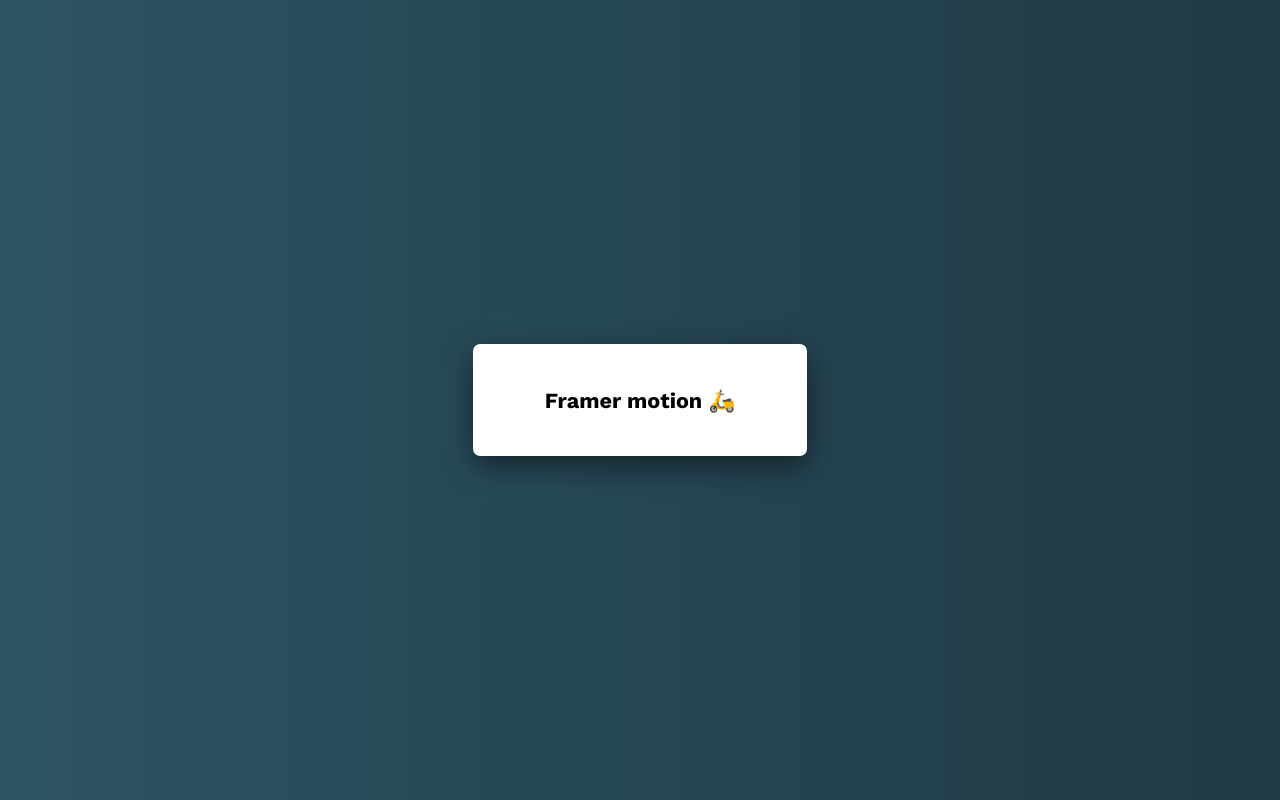
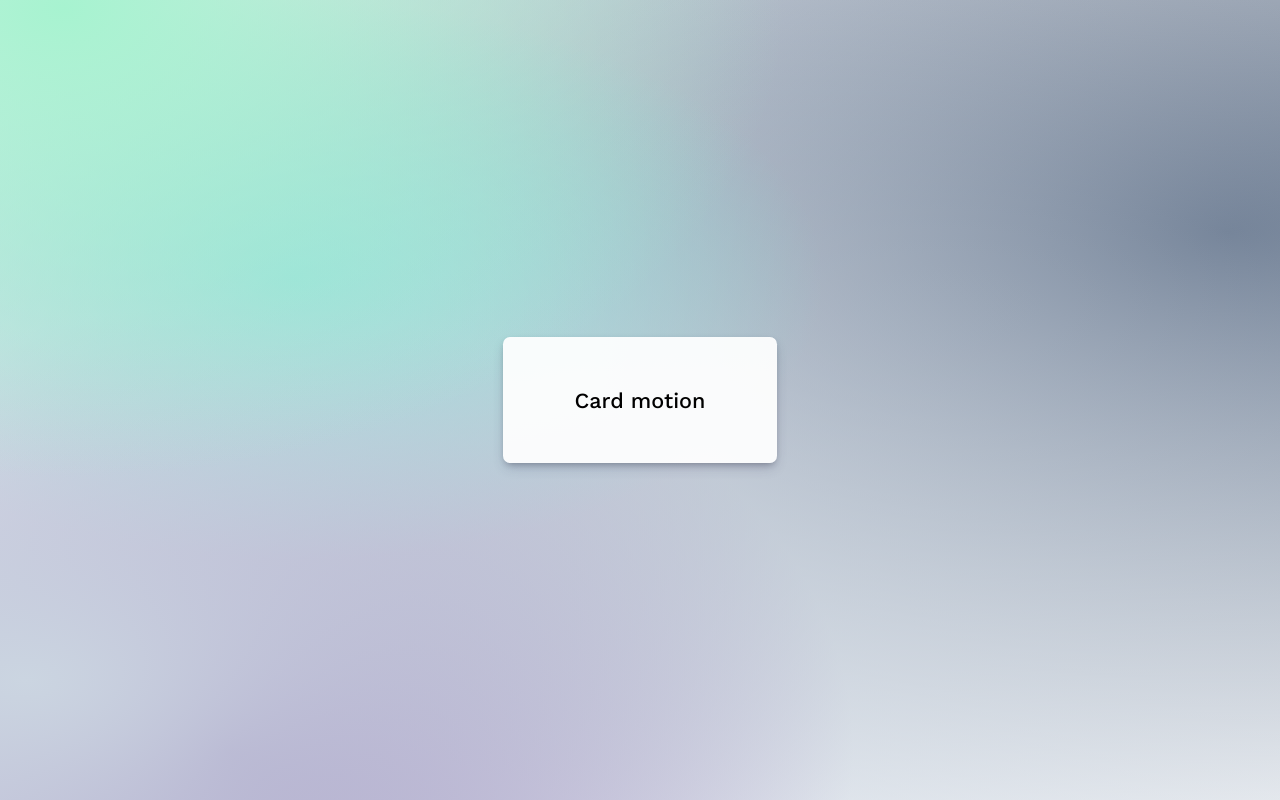
Before and after one commit to luigilupini/framer-react-carousel, a React (Vite) app: page / in a window 1280 px wide. Built offline with nearby package versions, Linux system fonts and the light colour scheme.

Commit message:
- Styling and refactoring changes

```diff
--- a/src/App.css
+++ b/src/App.css
@@ -1,22 +1,18 @@
-.card-wrapper {
+.wrapper {
   min-height: 100vh;
   display: flex;
   justify-content: center;
   align-items: center;
+  cursor: pointer;
+
+  background-image: radial-gradient(
+      at 5% 1%,
+      rgb(167, 243, 208) 0,
+      transparent 42%
+    ),
+    radial-gradient(at 2% 85%, rgb(203, 213, 225) 0, transparent 100%),
+    radial-gradient(at 23% 35%, rgb(94, 234, 212) 0, transparent 38%),
+    radial-gradient(at 96% 29%, rgb(100, 116, 139) 0, transparent 80%),
+    radial-gradient(at 57% 10%, rgb(241, 245, 249) 0, transparent 38%),
+    radial-gradient(at 18% 94%, rgb(88, 28, 135) 0, transparent 42%);
 }
-
-.card {
-  background: white;
-  padding: 3rem 5rem;
-  border-radius: 0.5rem;
-  box-shadow: 0px 10px 30px rgba(0, 0, 0, 0.5);
-}
-
-p {
-  padding-top: 1rem;
-  line-height: 150%;
-}
-
-.expand {
-  width: 40rem;
-}
--- a/src/App.jsx
+++ b/src/App.jsx
@@ -1,73 +1,12 @@
-import { useState } from "react";
+import Card from "./components/Card";
 import "./App.css";
 
-// # Motion components
-// There's a `motion` component for every html/svg element, like `motion.div`
-// `circle` etc... These work exactly like their static counterparts, but they
-// offer you `props` that allow you to pass:
-// - Animate via a simple prop.
-// - Add drag, pan, hover and tap gestures.
-// - Respond to gestures with animations.
-// - Deeply animate throughout React component trees via `variants`.
-// https://www.framer.com/docs/component/
-
-// # Enter animations (initial prop)
-// When a motion component is first created, it'll automatically animate to the
-// values in `animate` if they're different from those defined in your style or
-// within the `initial` prop. You can set the `initial` prop to false to disable
-// enter animations. For a list of the available props, see the following:
-// https://www.framer.com/docs/component/#props
-
-import { motion } from "framer-motion";
-// # The layout prop and LayoutGroup
-// Group `motion` components that should perform **layout** animations together.
-// By default, `motion` components with a `layout` prop will attempt to detect
-// and animate layout changes every time they commit a React render.
-// But what happens when you have the case that components in different trees
-// affect each other's layout. See: https://www.framer.com/docs/layout-group/
-
-// ! Warning: resolving scaling issues:
-// Below, the visible problem with `layout` is that by default it animates the
-// position and size of the elements. So for example we want the card's content
-// <div> to animate position, but not the scaling of size. We apply the layout
-// to all elements to `position`. Now that is the allow property animated.
-
-// # Transition
-// A `transition` prop defines how values animate from one state to another. It
-// defines the type of animation used when animating between two values. Below
-// we want to target the `layout` prop with a duration and type of spring.
-// https://www.framer.com/docs/transition/
-
 function App() {
-  const [isOpen, setIsOpen] = useState(false);
   return (
-    <div className="card-wrapper">
-      <motion.div
-        layout
-        className="card"
-        transition={{ layout: { duration: 1, type: "spring" } }}
-        onClick={() => setIsOpen(!isOpen)}
-      >
-        <motion.h2 layout="position">Framer motion 🛵</motion.h2>
-        {isOpen && (
-          <motion.div
-            initial={{ opacity: 0 }}
-            animate={{ opacity: 1, scale: 0.95 }}
-            transition={{ duration: 1.1 }}
-            className="expand"
-          >
-            <p>
-              Lorem ipsum dolor sit amet, consectetur adipisicing elit.
-              Reiciendis consequatur sint obcaecati veritatis labore saepe eius
-              culpa illo consectetur qui?
-            </p>
-            <p>
-              Lorem ipsum dolor sit amet, consectetur adipisicing elit.
-              Reiciendis sint?
-            </p>
-          </motion.div>
-        )}
-      </motion.div>
+    <div className="wrapper">
+      <div className="box">
+        <Card />
+      </div>
     </div>
   );
 }
--- /dev/null
+++ b/src/components/Card.css
@@ -0,0 +1,16 @@
+.card {
+  background: rgba(255, 255, 255, 0.93);
+  padding: 3rem 5rem;
+  border-radius: 0.5rem;
+  box-shadow: rgba(50, 50, 93, 0.25) 0px 6px 12px -2px,
+    rgba(0, 0, 0, 0.3) 0px 3px 7px -3px;
+}
+
+p {
+  padding-top: 1rem;
+  line-height: 150%;
+}
+
+.expand {
+  width: 40rem;
+}
--- /dev/null
+++ b/src/components/Card.jsx
@@ -0,0 +1,73 @@
+import { useState } from "react";
+import { motion } from "framer-motion";
+import "./Card.css";
+
+// # Motion components
+// There's a `motion` component for every html/svg element, like `motion.div`
+// `circle` etc... These work exactly like their static counterparts, but they
+// offer you `props` that allow you to pass:
+// - Animate via a simple prop.
+// - Add drag, pan, hover and tap gestures.
+// - Respond to gestures with animations.
+// - Deeply animate throughout React component trees via `variants`.
+// https://www.framer.com/docs/component/
+
+// # Enter animations (initial prop)
+// When a motion component is first created, it'll automatically animate to the
+// values in `animate` if they're different from those defined in your style or
+// within the `initial` prop. You can set the `initial` prop to false to disable
+// enter animations. For a list of the available props, see the following:
+// https://www.framer.com/docs/component/#props
+
+// # The layout prop and LayoutGroup
+// Group `motion` components that should perform **layout** animations together.
+// By default, `motion` components with a `layout` prop will attempt to detect
+// and animate layout changes every time they commit a React render.
+// But what happens when you have the case that components in different trees
+// affect each other's layout. See: https://www.framer.com/docs/layout-group/
+
+// ! Warning: resolving scaling issues:
+// Below, the visible problem with `layout` is that by default it animates the
+// position and size of the elements. So for example we want the card's content
+// <div> to animate position, but not the scaling of size. We apply the layout
+// to all elements to `position`. Now that is the allow property animated.
+
+// # Transition
+// A `transition` prop defines how values animate from one state to another. It
+// defines the type of animation used when animating between two values. Below
+// we want to target the `layout` prop with a duration and type of spring.
+// https://www.framer.com/docs/transition/
+
+export default function Card() {
+  const [isOpen, setIsOpen] = useState(false);
+  return (
+    <div className="card-wrapper">
+      <motion.div
+        layout
+        className="card"
+        transition={{ layout: { duration: 1, type: "spring" } }}
+        onClick={() => setIsOpen(!isOpen)}
+      >
+        <motion.h2 layout="position">Card motion</motion.h2>
+        {isOpen && (
+          <motion.div
+            initial={{ opacity: 0 }}
+            animate={{ opacity: 1 }}
+            transition={{ duration: 1.1 }}
+            className="expand"
+          >
+            <p>
+              Lorem ipsum dolor sit amet, consectetur adipisicing elit.
+              Reiciendis consequatur sint obcaecati veritatis labore saepe eius
+              culpa illo consectetur qui?
+            </p>
+            <p>
+              Lorem ipsum dolor sit amet, consectetur adipisicing elit.
+              Reiciendis sint?
+            </p>
+          </motion.div>
+        )}
+      </motion.div>
+    </div>
+  );
+}
--- a/src/index.css
+++ b/src/index.css
@@ -13,5 +13,9 @@
 html,
 body {
   height: 100%;
-  background: linear-gradient(to right, #2c5364, #203a43);
 }
+
+h2 {
+  font-weight: 500;
+  padding: 0.5rem 0rem;
+}
```
